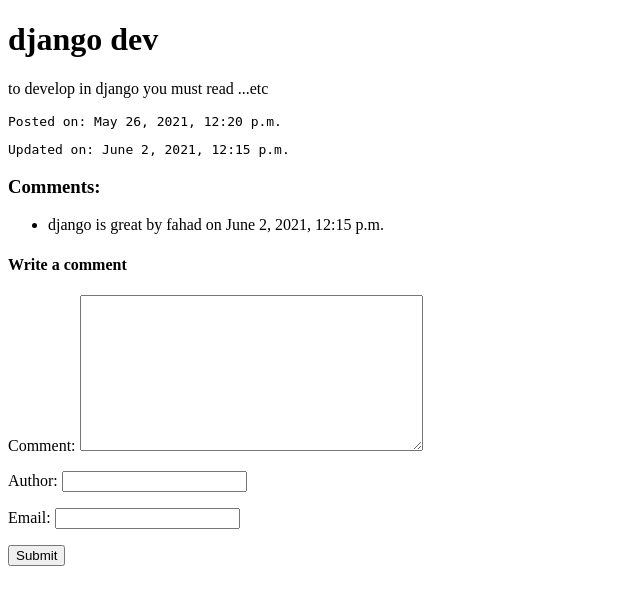
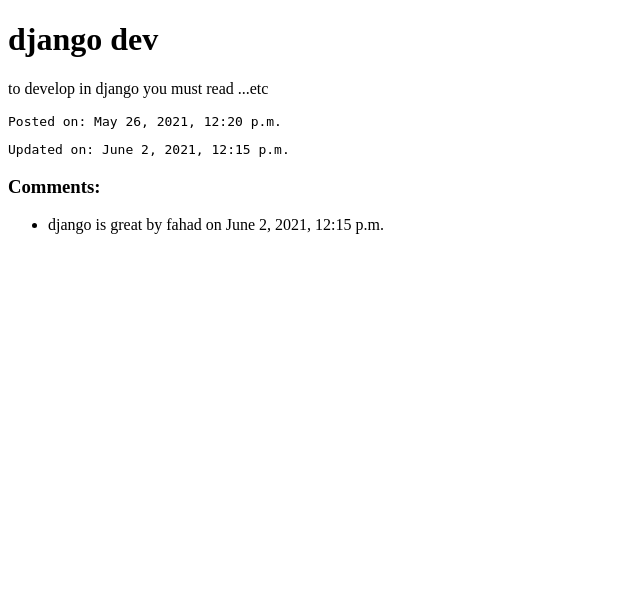
Before and after one commit to mis350/isom350-blog, a Django app: a page that uses blog/templates/post_detail.html in a window 1280 px wide. Shown: the top 605 px of the page, without its empty margins (0-640 px from the left). Run offline with Django 3.2, Linux system fonts and the light colour scheme; data comes from the database, SQL or seed files in the repository; both versions use the stored data as it was after the commit.

Commit message:
9am section

```diff
--- a/blog/forms.py
+++ b/blog/forms.py
@@ -5,12 +5,4 @@
 class PostForm(forms.ModelForm):
   class Meta:
     model = Post
-    fields = ["title", "body"]
-
-class CommentForm(forms.ModelForm):
-  class Meta:
-    model = Comment
-    fields = ["comment", "author", "email", "post"]
-    widgets = {
-      'post': forms.HiddenInput(),
-    }
+    fields = ['title', 'body']
--- a/blog/templates/post_detail.html
+++ b/blog/templates/post_detail.html
@@ -16,12 +16,5 @@
     </li>
     {% endfor %}
     </ul>
-
-    <h4>Write a comment</h4>
-    <form action="." method="POST">
-      {% csrf_token %}
-      {{ comment_form.as_p }}
-   <input type="submit" value="Submit">
-    </form>
   </body>
 </html>
--- a/blog/urls.py
+++ b/blog/urls.py
@@ -9,6 +9,6 @@
   path('greet/<str:name>/', views.greet_view),
   path('posts/', views.list_posts_view, name="list-posts"),
   path('search/title/<str:query>/',views.search_posts),
-  path('post/<slug:s>/',views.show_post, name="show-post"),
+  path('post/<slug:s>/',views.show_post, name='show-post'),
   path('create/post/',views.create_post)
 ]
--- a/blog/views.py
+++ b/blog/views.py
@@ -1,10 +1,11 @@
 import datetime
 
+from django.utils.text import slugify
 from django.shortcuts import render, redirect
-from django.utils.text import slugify
 
 from .models import Post
-from .forms import PostForm, CommentForm
+
+from .forms import PostForm
 
 def test_view(request): #1
     data = {} #2
@@ -22,8 +23,8 @@
 
 def list_posts_view(request):
 
-  # d = datetime.datetime(2021, 4,1)
-  # data_list = Post.objects.filter(created_on__gt=d)
+  # # d = datetime.datetime(2021, 4,1)
+  # # data_list = Post.objects.filter(created_on__gt=d)
 
   # d1 = datetime.datetime(2021, 5, 1)
   # d2 = datetime.datetime(2021, 6, 1)
@@ -44,35 +45,31 @@
 
 def show_post(request, s):
   obj = Post.objects.get(slug=s)
+
   comments = obj.comment_set.all()
+
   data = {}
   data["post"] = obj
   data["comment_list"] = comments
-
-
-  form = CommentForm(request.POST or None, initial={"post":obj.pk} )
-  data["comment_form"] = form
-  if form.is_valid():
-    form.save()
-    return redirect("show-post", s=obj.slug)
 
   return render(request, "post_detail.html", context=data)
 
 
 def create_post(request):
+  form = PostForm(request.POST or None)
+
   data = {}
-  form = PostForm(request.POST or None)
   data["form"] = form
+
   if form.is_valid():
-    # this will create post object but not save it because we want to create a slug
     post = form.save(commit=False)
     post.slug = slugify(post.title)
     post.save()
     #return redirect("list-posts")
     return redirect("show-post", s=post.slug)
 
+  return render(request, "create_post.html", context=data)
 
-  return render(request, 'create_post.html', data)
 # This is the not so right way
 # from django.http import HttpResponse
 
```
Also changed, not shown: blog/templates/create_post.html (+4 -3 lines), db.sqlite3.
